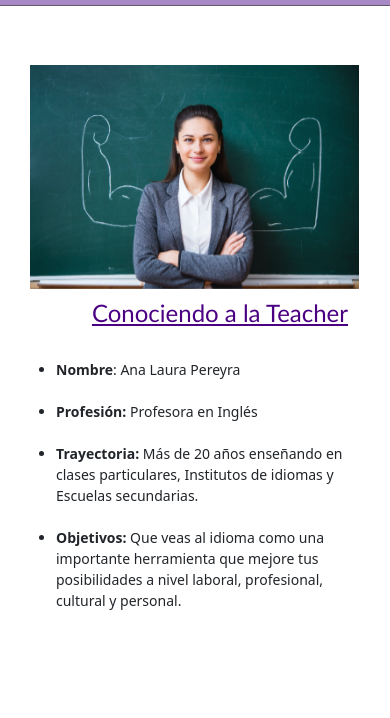
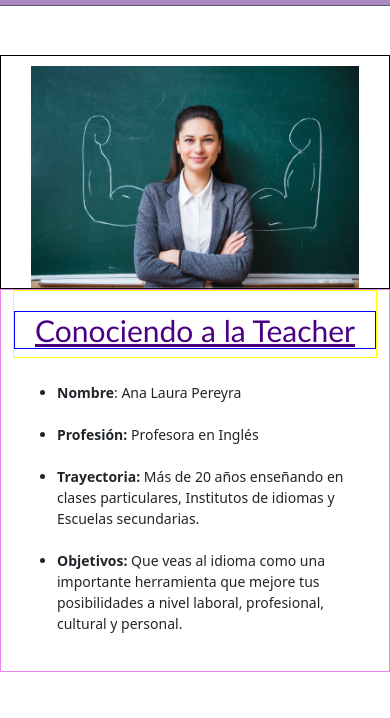
Before and after one commit to Tequi20/Proyecto-EWA, a website: page teacher.html in a window 390 px wide. Shown: the part 65-783 px from the top of the page. Drawn offline with nearby package versions, Linux system fonts and the light colour scheme; a web font is replaced by a local one.

Commit message:
cambios teacher

```diff
--- a/scss/main.scss
+++ b/scss/main.scss
@@ -188,13 +188,11 @@ $espacioLetras: 24px;
     }
 
     .h1Prop {
-        font-size: 24px;
-        text-align: center;
+        font-size: 30px;
+        margin-top: 20px;
+        display:flex;
         align-items: center;
-        display: flex;
         justify-content: center;
-        margin-top: 5px;
-        margin-left: 50px;
     }
 
     .listProp {
--- a/teacher.html
+++ b/teacher.html
@@ -53,13 +53,13 @@
 
     <div class="container-fluid">
         <div class="row">
-            <div class="d-flex flex-column align-items-center col-12 col-md-5">
+            <div class="d-flex flex-column align-items-center col-12 col-md-5" style="border:1px solid black">
                 <img src="images/new_teacher.jpeg" class="teacherTabla__img--propiedades imagenProp animate__animated animate__rubberBand animate__delay-1s">
             </div>
-            <div class="col-12 col-md-7">
-                <div class="row me-0 ms-0 h1Prop">
+            <div class="col-12 col-md-7" style="border:1px solid violet">
+                <div class="" style="border:1px solid yellow">
                     <div>
-                        <h1 class="teacherTabla__h1--propiedades h1Prop">Conociendo a la Teacher</h1>
+                        <h1 class="teacherTabla__h1--propiedades h1Prop" style="border:1px solid blue">Conociendo a la Teacher</h1>
                     </div>
                 </div>
                 <div class="row me-0 ms-0 mt-4 listProp">
```
Also changed, not shown: css/main.css.
